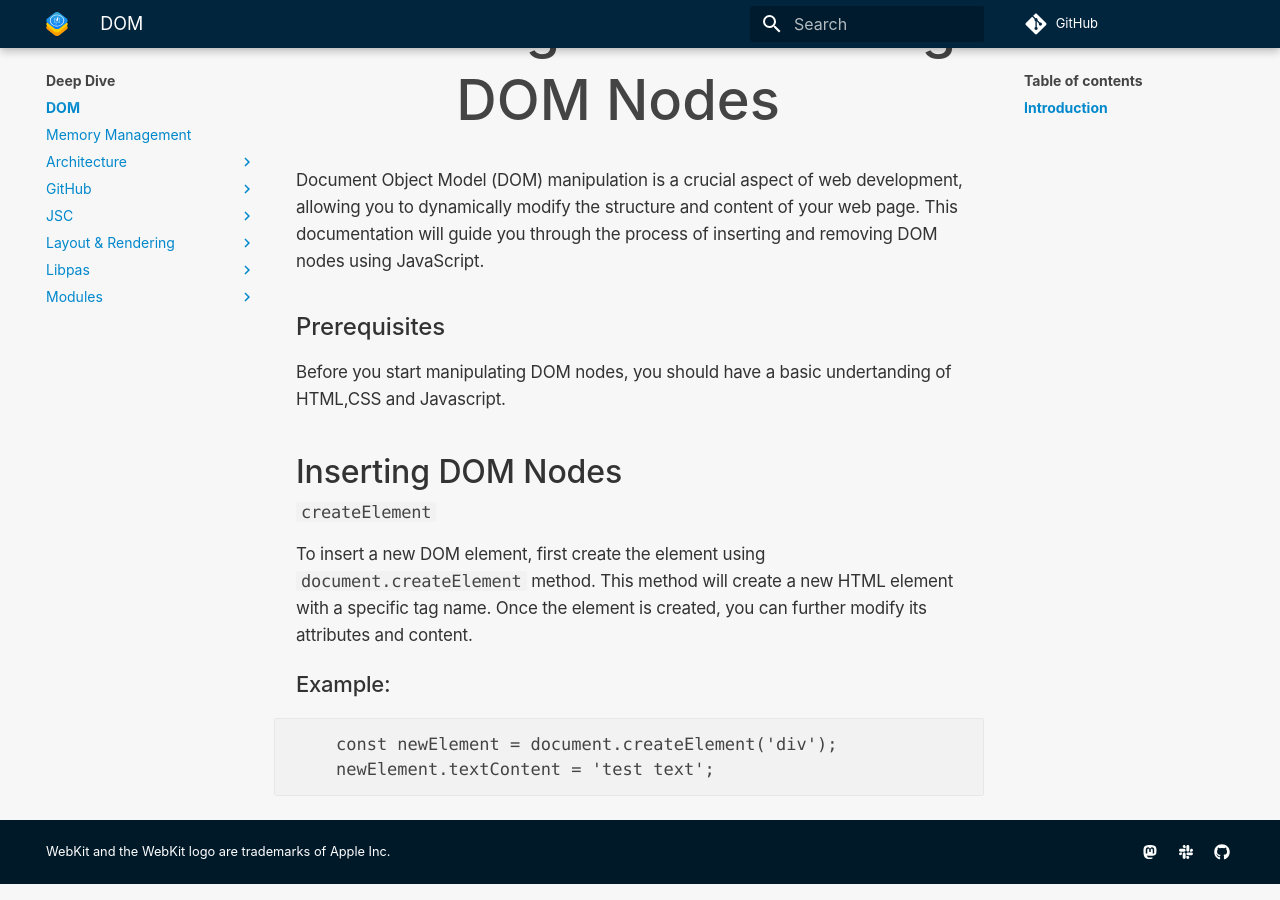
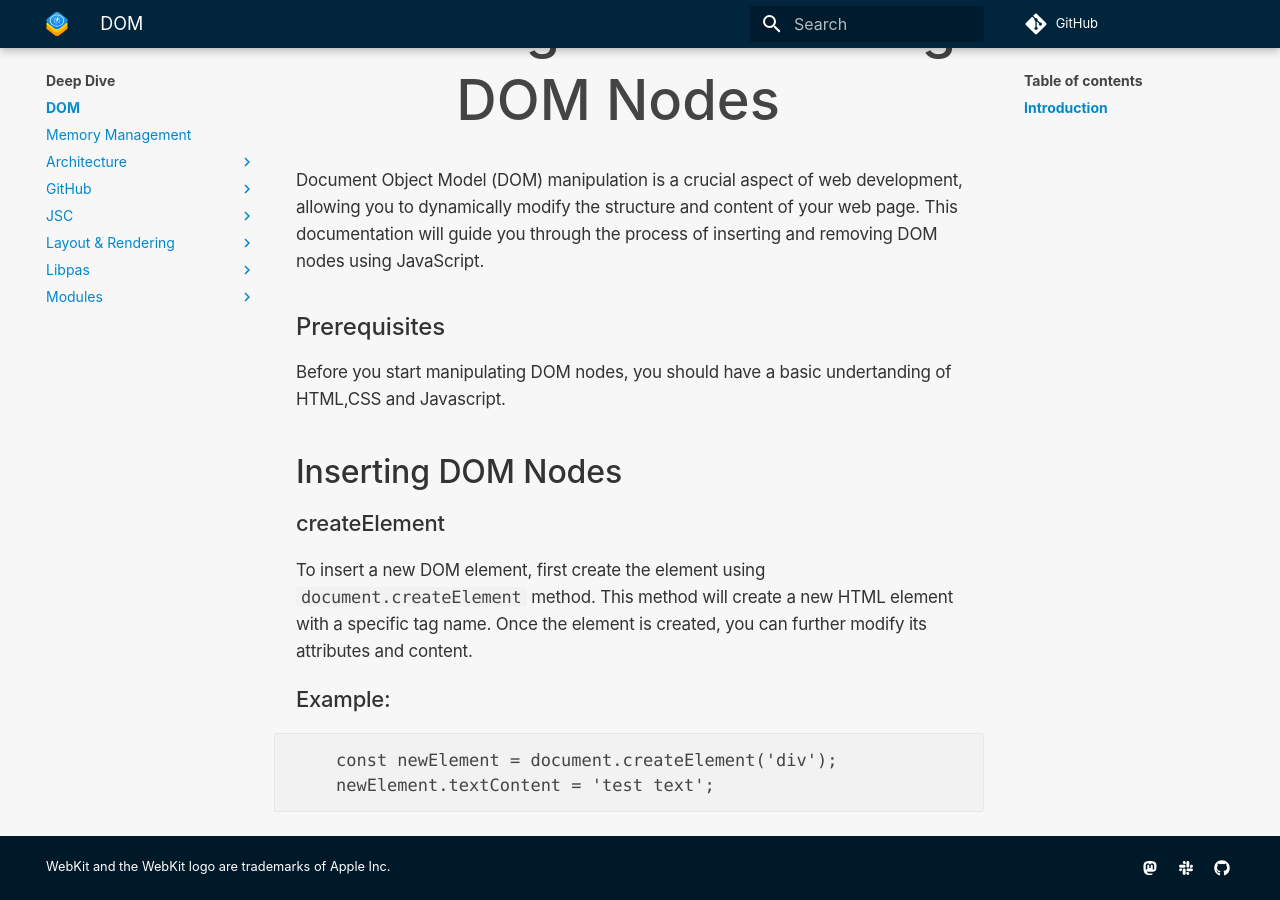
Before and after one commit to WebKit/Documentation, an MkDocs documentation site: the page built from docs/Deep Dive/DOM.md, in a window 1280 px wide and 900 px high, scrolled down 1344 px. Built offline with MkDocs 1.6.1 and Material for MkDocs 9.7.7, drawn with Linux system fonts in a browser that asks for light colours; comment, search, counter and statistics services are not loaded.

```diff
--- a/docs/Deep Dive/DOM.md
+++ b/docs/Deep Dive/DOM.md
@@ -59,7 +59,7 @@ Before you start manipulating DOM nodes, you should have a basic undertanding of
 
 ## Inserting DOM Nodes
 
-`createElement`
+#### createElement
 
 To insert a new DOM element, first create the element using `document.createElement` method. This method will create a new HTML element with
 a specific tag name. Once the element is created, you can further modify its attributes and content.
```
